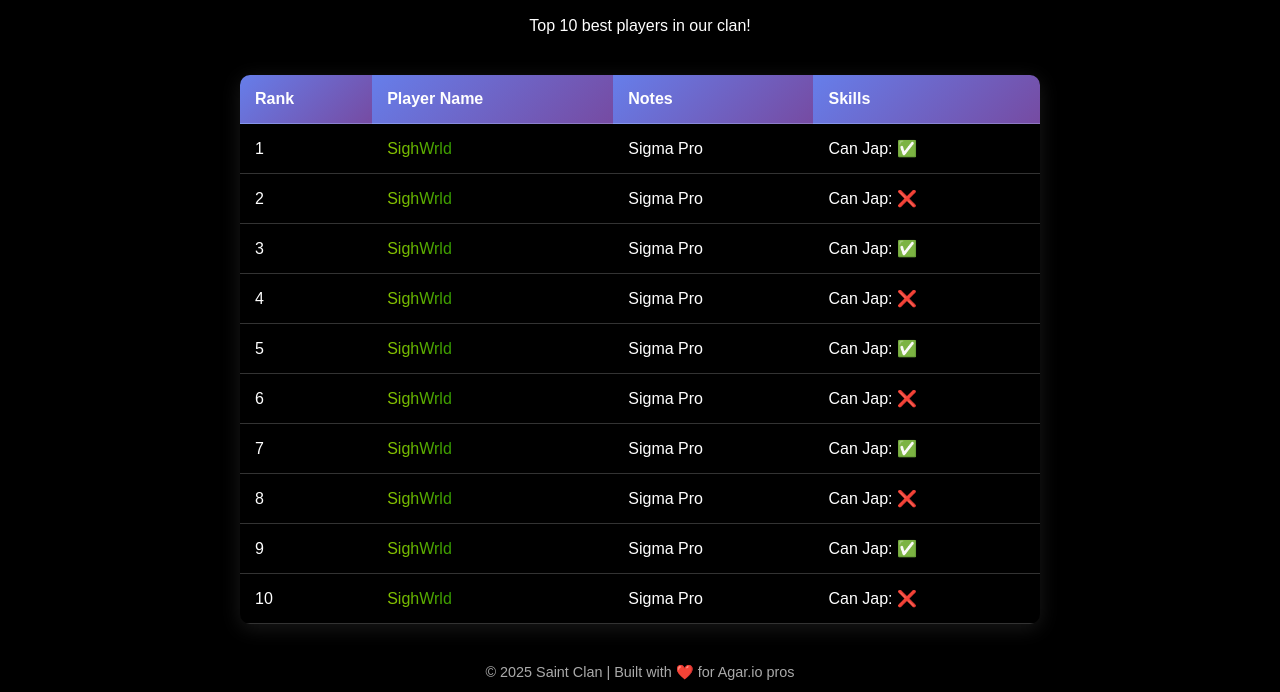
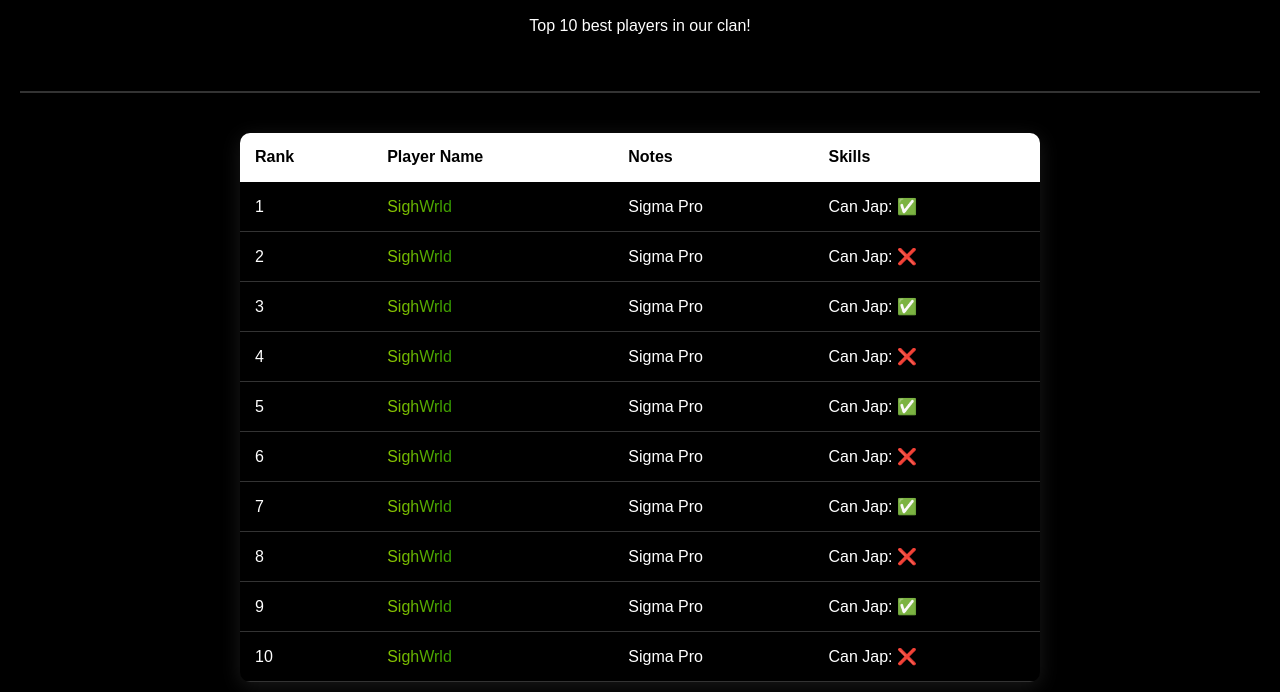
Before and after one commit to sighwrldd/saint, a plain HTML site: page index.html in a window 1280 px wide. Shown: the part 98-790 px from the top of the page. Drawn offline with Linux system fonts and the light colour scheme.

Commit message:
Update index.html
yess

```diff
--- a/index.html
+++ b/index.html
@@ -34,6 +34,11 @@
             0% { background-position: 0% 50%; }
             100% { background-position: 100% 50%; }
         }
+        section {
+            border-bottom: 2px solid rgba(255, 255, 255, 0.2);
+            padding-bottom: 40px;
+            margin-bottom: 40px;
+        }
         table {
             width: 80%;
             max-width: 800px;
@@ -50,7 +55,8 @@
             border-bottom: 1px solid rgba(255, 255, 255, 0.2);
         }
         th {
-            background: linear-gradient(135deg, #667eea 0%, #764ba2 100%);
+            background: #ffffff; /* Changed from purple gradient to white */
+            color: #000000; /* Text color for contrast on white background */
             font-weight: bold;
         }
         tr:hover {
@@ -59,13 +65,17 @@
         @media (max-width: 768px) {
             table { width: 100%; font-size: 14px; }
             h1 { font-size: 2em; }
+            section { padding-bottom: 20px; margin-bottom: 20px; }
         }
     </style>
 </head>
 <body>
+    <section>
         <h1>Saint Clan Best Players</h1>
         <p>Top 10 best players in our clan!</p>
+    </section>
 
+    <section>
         <table>
             <thead>
                 <tr>
@@ -138,10 +148,13 @@
                 </tr>
             </tbody>
         </table>
+    </section>
 
+    <section>
         <footer style="margin-top: 40px; font-size: 0.9em; color: #aaa;">
             <p>&copy; 2025 Saint Clan | Built with ❤️ for Agar.io pros</p>
             <p>Not Knuck that fuckass nigga</p>
         </footer>
+    </section>
 </body>
 </html>
```
Lines whose indentation alone changed are shown as unchanged.
